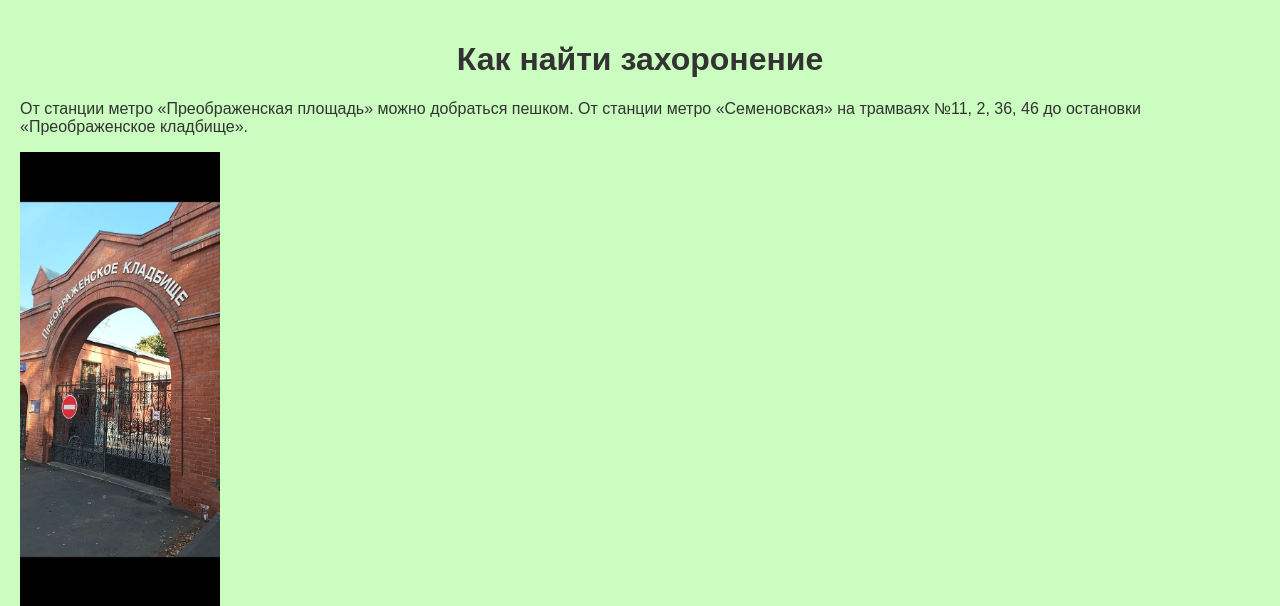
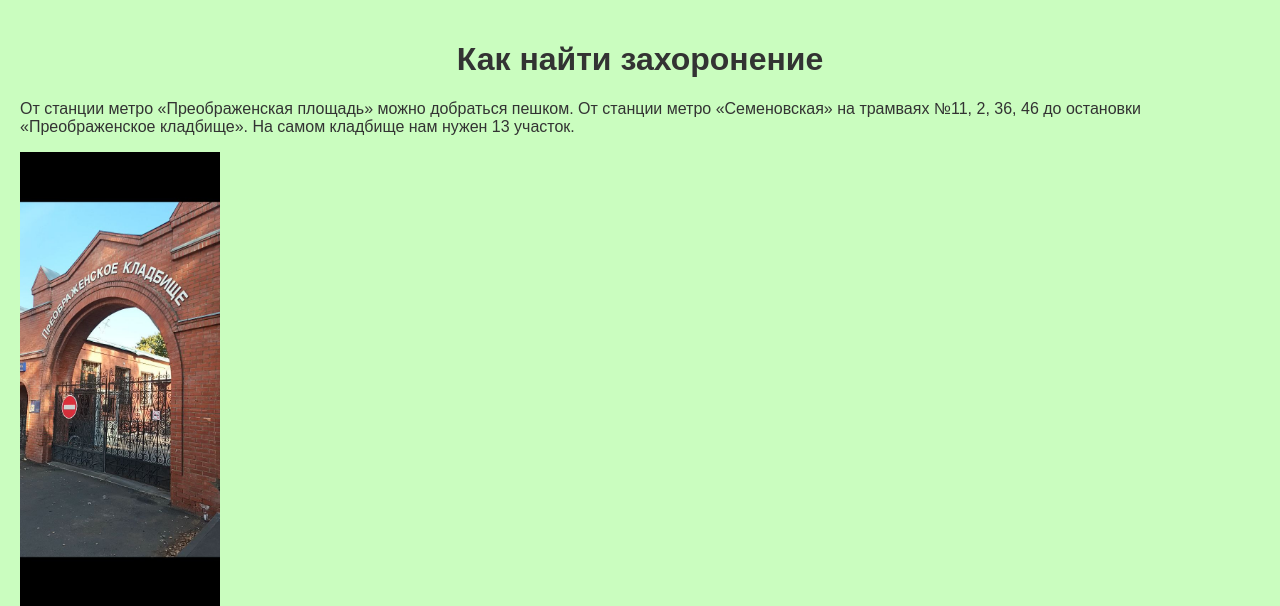
Before and after one commit to ViktorYaroshenko/VV, a Django app: page /cemetery/ in a window 1280 px wide. Shown: the part 85-691 px from the top of the page. Run offline with Django 5.2, Linux system fonts and the light colour scheme.

Commit message:
Update cemetery.html

```diff
--- a/songs/templates/cemetery.html
+++ b/songs/templates/cemetery.html
@@ -4,7 +4,7 @@
 {% load static %}
 {% block content %}
     <h1 style="text-align: center;">Как найти захоронение</h1>
-<p>От станции метро «Преображенская площадь» можно добраться пешком. От станции метро «Семеновская» на трамваях №11, 2, 36, 46 до остановки «Преображенское кладбище».</p>
+<p>От станции метро «Преображенская площадь» можно добраться пешком. От станции метро «Семеновская» на трамваях №11, 2, 36, 46 до остановки «Преображенское кладбище». На самом кладбище нам нужен 13 участок.</p>
 <img src="{% static 'images/cemetery-1.jpg' %}" alt="Виталий Владимирович Ярошенко" class="image">
 <p>После того, как пройдете ворота главного входа, поворачиваете направо.</p>
 <img src="{% static 'images/cemetery-2.jpg' %}" alt="Виталий Владимирович Ярошенко" class="image">
```
